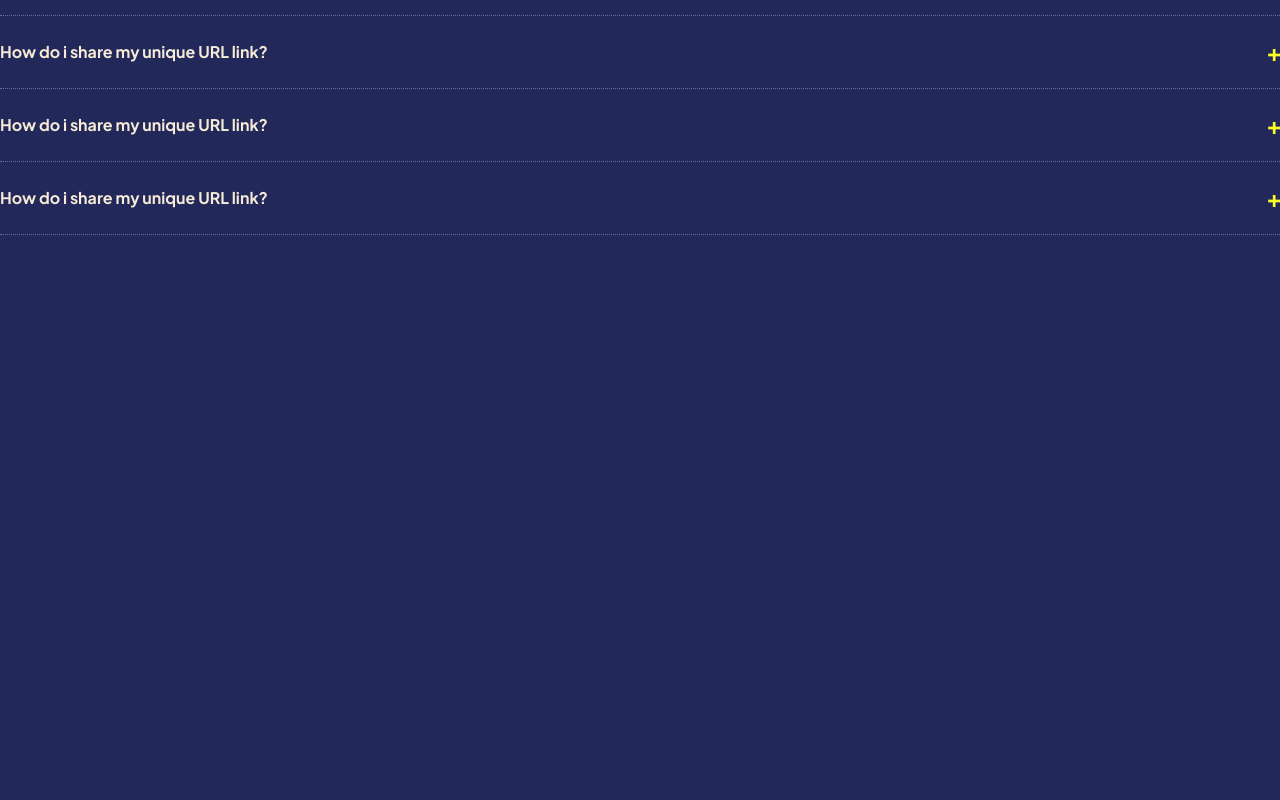
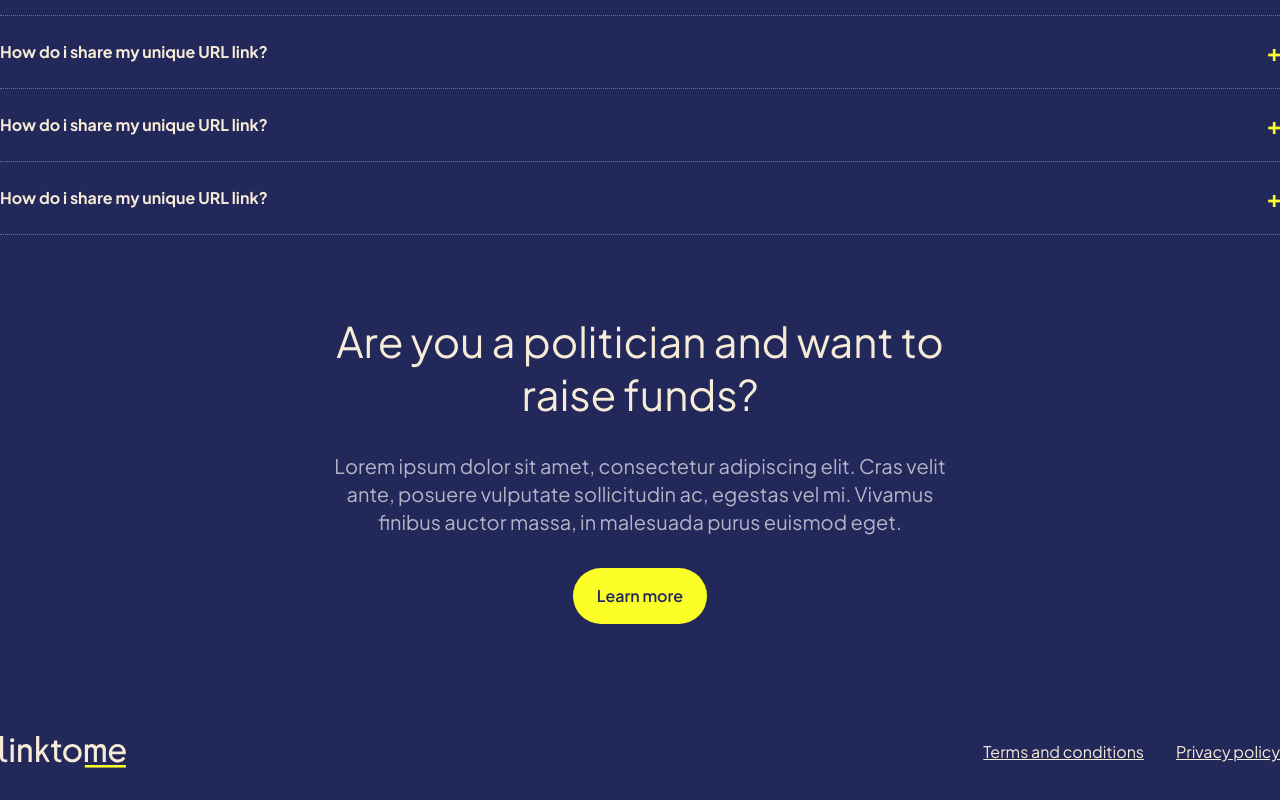
Before and after one commit to wadzee/linktome-ui, a Next.js app: page / in a window 1280 px wide. Shown: the part 1655-2455 px from the top of the page. Before the commit the page ends 1890 px from the top, so only its background shows below. Built offline with nearby package versions, Linux system fonts and the light colour scheme.

Commit message:
add footer

```diff
--- a/src/app/layout.tsx
+++ b/src/app/layout.tsx
@@ -1,5 +1,6 @@
 import 'src/styles/globals.css'
 
+import { Footer } from 'src/components/Footer/Footer'
 import type { Metadata } from 'next'
 import { Navbar } from 'src/components/Navbar/Navbar'
 import { Plus_Jakarta_Sans } from 'next/font/google'
@@ -21,6 +22,7 @@ export default function RootLayout({
       <body className={inter.className}>
         <Navbar />
         {children}
+        <Footer />
       </body>
     </html>
   )
--- a/src/app/page.tsx
+++ b/src/app/page.tsx
@@ -1,4 +1,5 @@
 import { Accordian } from 'src/components/Accordian/Accordian'
+import { Button } from 'src/components/Button/Button'
 import { Country } from 'src/constant/country'
 import { Flag } from 'src/components/Flag/Flag'
 import { Grid2Cols } from 'src/components/Grid/Grid2Cols'
@@ -61,6 +62,20 @@ export default function Home() {
         </div>
       </Grid2Cols>
       <Accordian className="my-12 sm:my-0" accordians={HomeFaqs} />
+      <section className="flex flex-col gap-8 max-w-[650px] mx-auto text-center sm:my-20 my-12">
+        <h2>Are you a politician and want to raise funds?</h2>
+        <Text className="text-xl text-light-navy">
+          Lorem ipsum dolor sit amet, consectetur adipiscing elit. Cras velit
+          ante, posuere vulputate sollicitudin ac, egestas vel mi. Vivamus
+          finibus auctor massa, in malesuada purus euismod eget.
+        </Text>
+        <Button
+          variant="primary"
+          className="mx-auto py-4 px-6 rounded-full bg-secondary-dark"
+        >
+          Learn more
+        </Button>
+      </section>
     </main>
   )
 }
--- a/src/components/Accordian/Accordian.tsx
+++ b/src/components/Accordian/Accordian.tsx
@@ -14,7 +14,10 @@ export const Accordian = ({ accordians, className }: AccordianProps) => {
           <details key={idx} className="hover:cursor-pointer">
             <summary>{title}</summary>
             <div className="mt-4">
-              <p dangerouslySetInnerHTML={{ __html: content }} />
+              <p
+                dangerouslySetInnerHTML={{ __html: content }}
+                className="text-light-navy"
+              />
             </div>
           </details>
         )
--- a/src/components/Button/Button.tsx
+++ b/src/components/Button/Button.tsx
@@ -5,12 +5,17 @@ export interface ButtonProps extends ButtonHTMLAttributes<HTMLButtonElement> {
   variant?: 'primary' | 'secondary'
 }
 
-export const Button = ({ variant = 'primary', ...rest }: ButtonProps) => {
+export const Button = ({
+  variant = 'primary',
+  className,
+  ...rest
+}: ButtonProps) => {
   return (
     <button
       className={classNames(
         variant === 'primary' ? 'button-primary' : 'button-secondary',
-        'py-3 px-16'
+        'py-3 px-16',
+        className
       )}
       {...rest}
     />
--- /dev/null
+++ b/src/components/Footer/Footer.tsx
@@ -0,0 +1,26 @@
+import Image from 'next/image'
+import Link from 'next/link'
+import { Text } from 'src/components/Text/Text'
+
+export const Footer = () => {
+  return (
+    <footer className="p-4 sm:py-8 sm:px-0 container mx-auto flex flex-col sm:flex-row justify-between items-center gap-8">
+      <Link href="/" className="order-2 sm:order-1">
+        <Image
+          src="/linktome-logo-light.svg"
+          alt="linktome-logo"
+          height={24}
+          width={126}
+        />
+      </Link>
+      <div className="flex flex-col sm:flex-row gap-8 order-1 sm:order-2 items-center">
+        <Link href="/">
+          <Text className="underline">Terms and conditions</Text>
+        </Link>
+        <Link href="/">
+          <Text className="underline">Privacy policy</Text>
+        </Link>
+      </div>
+    </footer>
+  )
+}
--- a/src/components/Navbar/Navbar.tsx
+++ b/src/components/Navbar/Navbar.tsx
@@ -17,6 +17,14 @@ export const Navbar = () => {
         <Button variant="secondary">Login</Button>
         <Button>I&apos;m a politician</Button>
       </div>
+      <div className="sm:hidden">
+        <Image
+          src="/mobile-menu.svg"
+          alt="hamburger-logo"
+          height={28}
+          width={28}
+        />
+      </div>
     </nav>
   )
 }
```
Also changed, not shown: public/mobile-menu.svg (added).
